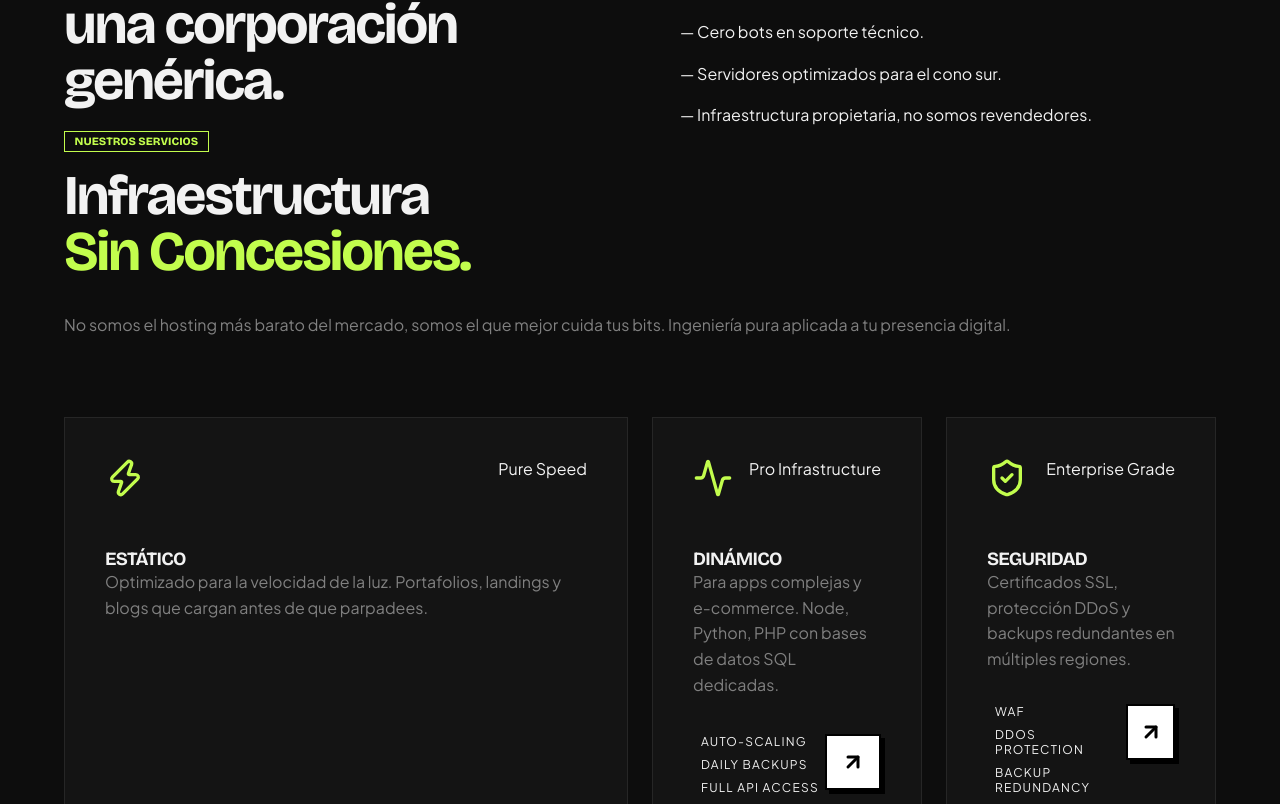
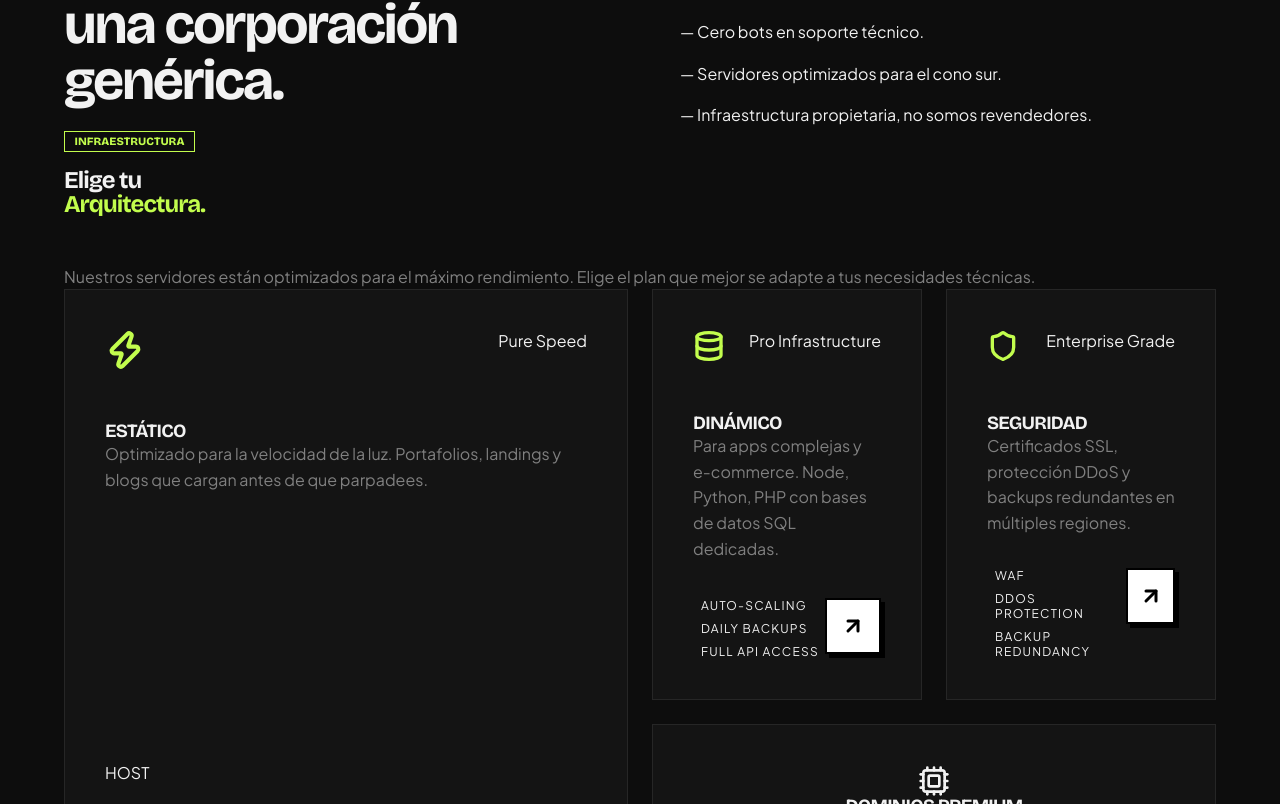
Before and after one commit to ThommasVasquez/latinamericahost, a Next.js app: page / in a window 1280 px wide. Shown: the part 856-1660 px from the top of the page. Built offline with nearby package versions, Linux system fonts and the light colour scheme.

Commit message:
Functional Bento grid: linked all service buttons to pricing section for a seamless conversion flow

```diff
--- a/src/components/HostingTypes.tsx
+++ b/src/components/HostingTypes.tsx
@@ -1,46 +1,54 @@
-import { Zap, Activity, ShieldCheck, Cpu, ArrowUpRight } from "lucide-react";
+"use client";
+import { Cpu, Zap, Globe, Shield, ArrowUpRight, Database } from "lucide-react";
 
 export default function HostingTypes() {
+  const scrollToSection = (id: string) => {
+    const el = document.getElementById(id);
+    if (el) {
+      el.scrollIntoView({ behavior: 'smooth' });
+    }
+  };
+
   const types = [
     {
       title: "ESTÁTICO",
       tag: "Pure Speed",
       description: "Optimizado para la velocidad de la luz. Portafolios, landings y blogs que cargan antes de que parpadees.",
-      icon: <Zap size={40} />,
-      features: ["CDN Global", "Despliegue Git", "SSL Ilimitado"],
+      features: ["CDN GLOBAL", "DESPLIEGUE GIT", "SSL ILIMITADO"],
+      icon: <Zap size={40} strokeWidth={2.5} />,
       large: true
     },
     {
       title: "DINÁMICO",
       tag: "Pro Infrastructure",
       description: "Para apps complejas y e-commerce. Node, Python, PHP con bases de datos SQL dedicadas.",
-      icon: <Activity size={40} />,
-      features: ["Auto-Scaling", "Daily Backups", "Full API Access"],
+      features: ["AUTO-SCALING", "DAILY BACKUPS", "FULL API ACCESS"],
+      icon: <Database size={32} strokeWidth={2.5} />,
       large: false
     },
     {
       title: "SEGURIDAD",
       tag: "Enterprise Grade",
       description: "Certificados SSL, protección DDoS y backups redundantes en múltiples regiones.",
-      icon: <ShieldCheck size={40} />,
-      features: ["WAF", "DDoS Protection", "Backup Redundancy"],
+      features: ["WAF", "DDOS PROTECTION", "BACKUP REDUNDANCY"],
+      icon: <Shield size={32} strokeWidth={2.5} />,
       large: false
     }
   ];
 
   return (
-    <section id="hosting" className="py-32">
+    <section id="hosting" className="py-32 bg-black">
       <div className="container">
-        <div className="flex flex-col md:flex-row justify-between items-end mb-20 gap-8">
+        <div className="flex flex-col md:flex-row items-end justify-between mb-24 gap-12">
           <div className="max-w-2xl">
-            <div className="badge">Nuestros Servicios</div>
-            <h2 className="text-5xl md:text-7xl font-bold leading-none tracking-tighter uppercase">
-              Infraestructura <br />
-              <span className="text-primary">Sin Concesiones.</span>
+            <div className="badge">Infraestructura</div>
+            <h2 className="text-6xl md:text-8xl font-bold leading-none tracking-tighter uppercase">
+              Elige tu <br />
+              <span className="text-primary">Arquitectura.</span>
             </h2>
           </div>
-          <p className="text-muted font-medium max-w-sm mb-2">
-            No somos el hosting más barato del mercado, somos el que mejor cuida tus bits. Ingeniería pura aplicada a tu presencia digital.
+          <p className="text-muted font-medium max-w-sm">
+            Nuestros servidores están optimizados para el máximo rendimiento. Elige el plan que mejor se adapte a tus necesidades técnicas.
           </p>
         </div>
 
@@ -73,7 +81,10 @@ export default function HostingTypes() {
                     </li>
                   ))}
                 </ul>
-                <button className="btn-icon">
+                <button
+                  onClick={() => scrollToSection('pricing')}
+                  className="btn-icon"
+                >
                   <ArrowUpRight size={24} strokeWidth={3} />
                 </button>
               </div>
@@ -92,7 +103,10 @@ export default function HostingTypes() {
             </div>
 
             <div className="relative z-10 w-full md:w-auto">
-              <button className="btn-boutique w-full md:w-auto justify-center !shadow-none hover:!shadow-none bg-primary text-black whitespace-nowrap">
+              <button
+                onClick={() => scrollToSection('pricing')}
+                className="btn-boutique w-full md:w-auto justify-center !shadow-none hover:!shadow-none bg-primary text-black whitespace-nowrap"
+              >
                 Registrar Ahora
               </button>
             </div>
```
